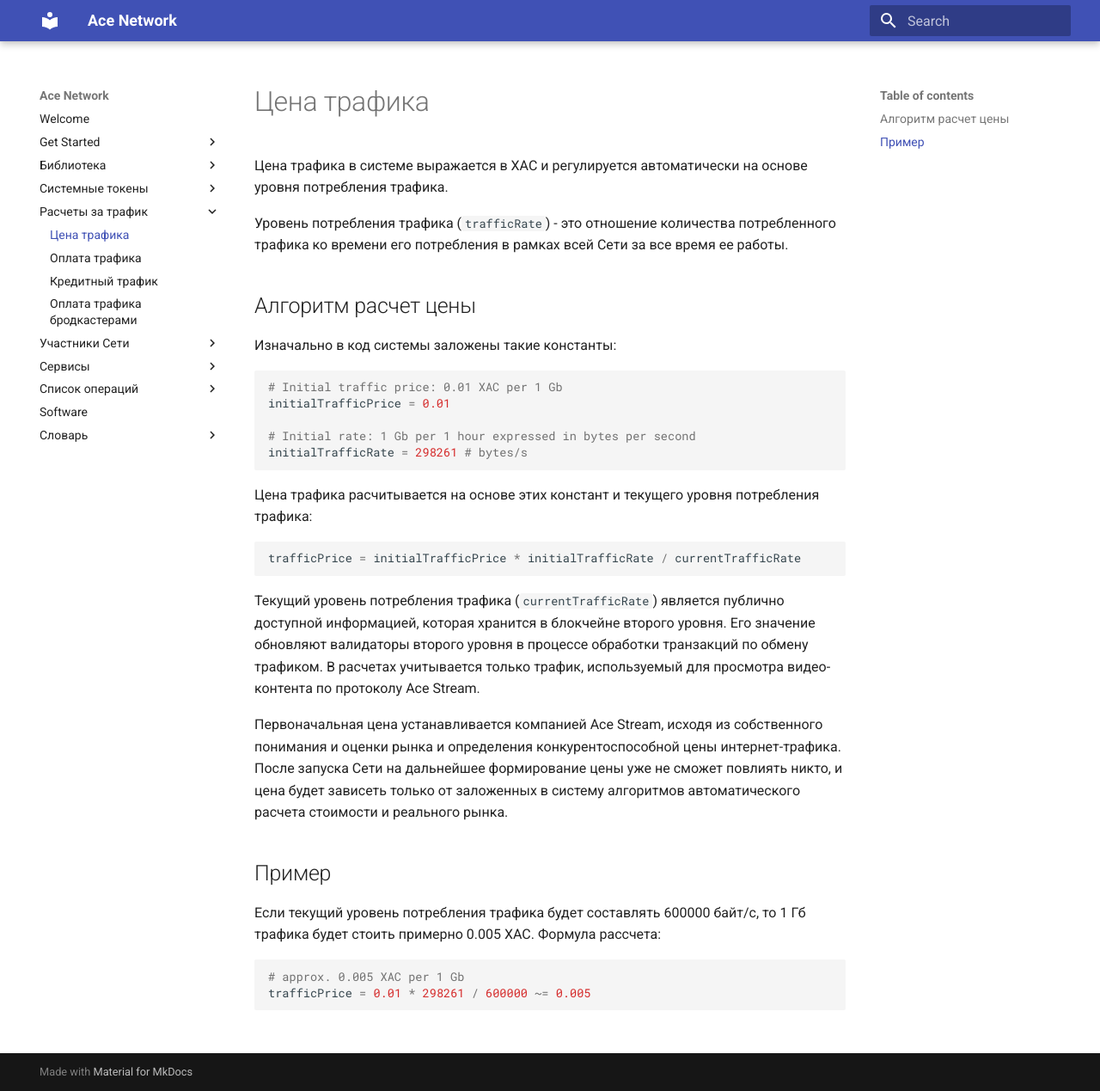
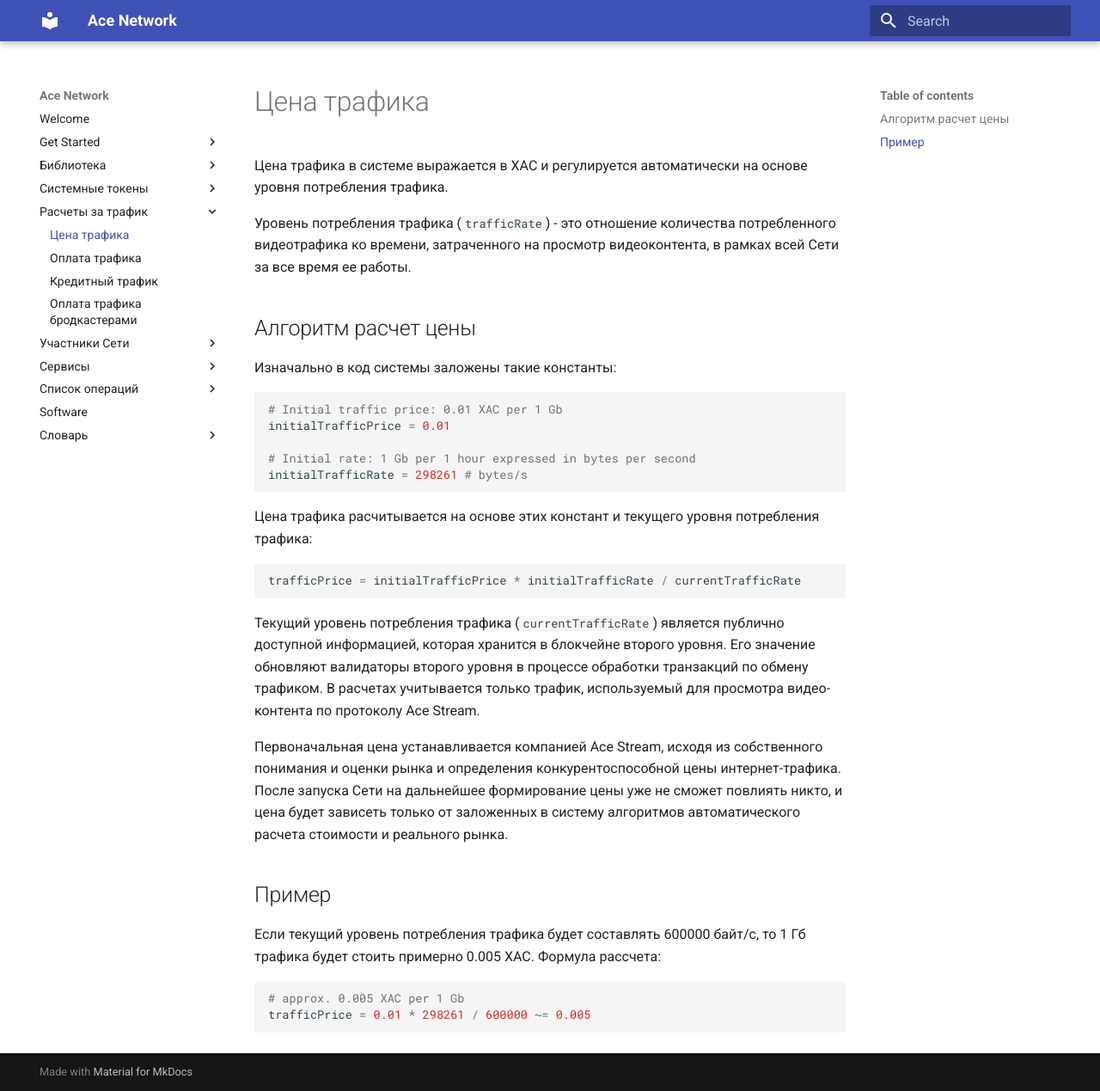
Before and after one commit to acestream/ace-network-docs, an MkDocs documentation site: the page built from docs/traffic-payments/traffic-price.md, in a window 1280 px wide and 1269 px high. Shown: the whole window at 86% size. Built offline with MkDocs 1.6.1 and Material for MkDocs 9.7.7, drawn with Linux system fonts in a browser that asks for light colours.

Commit message:
Update text

```diff
--- a/docs/traffic-payments/traffic-price.md
+++ b/docs/traffic-payments/traffic-price.md
@@ -2,7 +2,7 @@
 
 Цена трафика в системе выражается в XAC и регулируется автоматически на основе уровня потребления трафика.
 
-Уровень потребления трафика (`trafficRate`) - это отношение количества потребленного трафика ко времени его потребления в рамках всей Сети за все время ее работы.
+Уровень потребления трафика (`trafficRate`) - это отношение количества потребленного видеотрафика ко времени, затраченного на просмотр видеоконтента, в рамках всей Сети за все время ее работы.
 
 
 ## Алгоритм расчет цены
```
